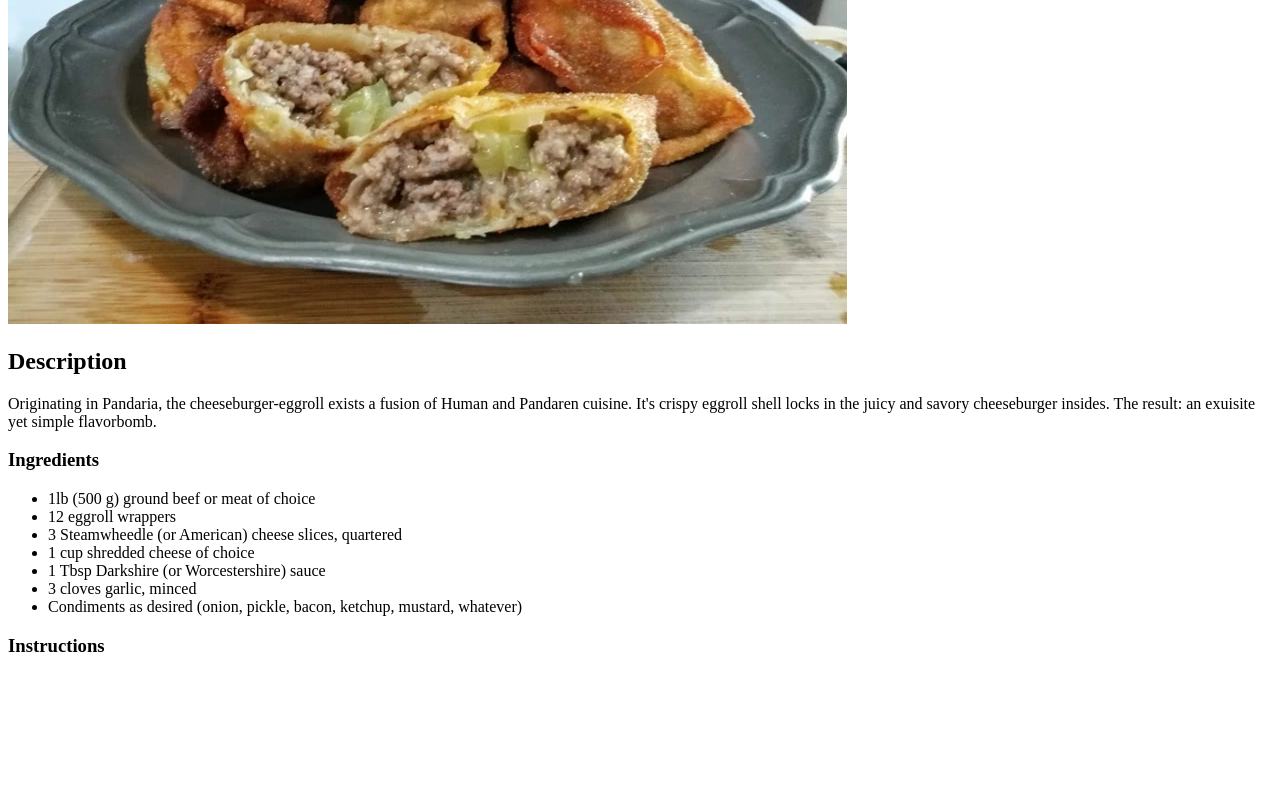
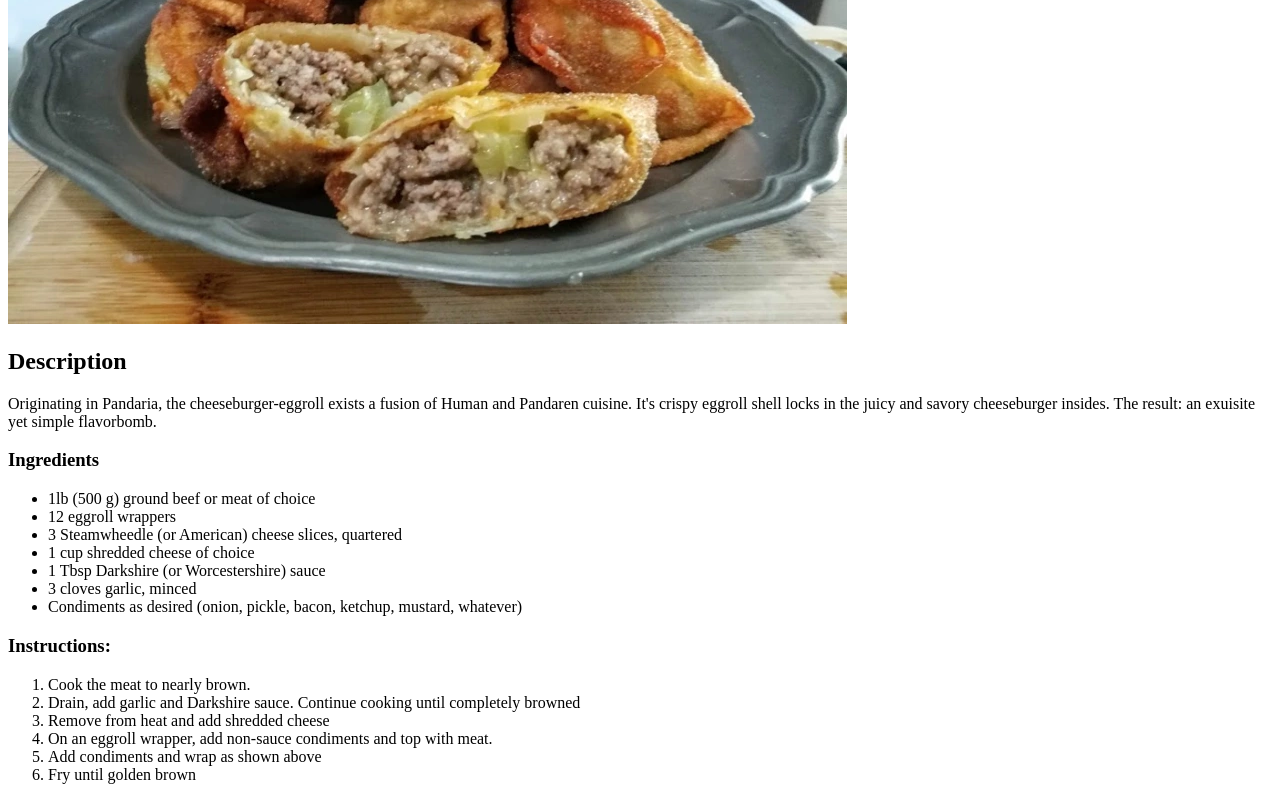
Before and after one commit to SingerCode/odin-recipes, a plain HTML site: page recipes/cheeseburger-eggroll.html in a window 1280 px wide. Shown: the part 412-1212 px from the top of the page. Before the commit the page ends 1088 px from the top, so only its background shows below. Drawn offline with Linux system fonts and the light colour scheme.

Commit message:
modified cheeseburger-eggroll html Added ul context to Instructions section.

```diff
--- a/recipes/cheeseburger-eggroll.html
+++ b/recipes/cheeseburger-eggroll.html
@@ -30,9 +30,15 @@
     </ul>
 
     <!--Instructions ol-->
-    <h3>Instructions</h3>
+    <h3>Instructions:</h3>
+
     <ol>
-
+        <li>Cook the meat to nearly brown.</li>
+        <li>Drain, add garlic and Darkshire sauce. Continue cooking until completely browned</li>
+        <li>Remove from heat and add shredded cheese</li>
+        <li>On an eggroll wrapper, add non-sauce condiments and top with meat.</li>
+        <li>Add condiments and wrap as shown above</li>
+        <li>Fry until golden brown</li>
     </ol>
 
 </body>
```
